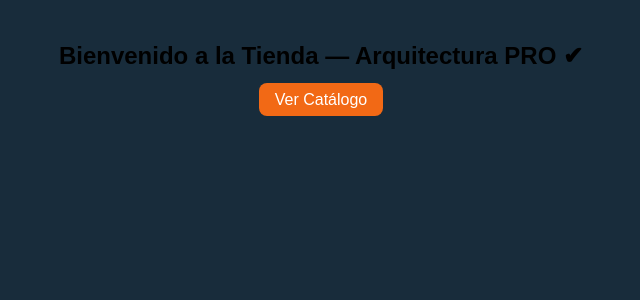
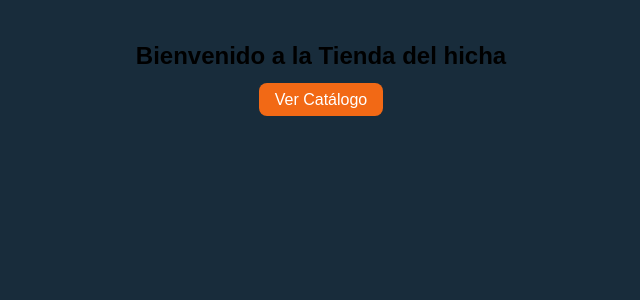
Before and after one commit to Kthostore/eldoce-ecommerce, a React (Vite) app: page / in a window 1280 px wide. Shown: the top 300 px of the page, without its empty margins (319-959 px from the left). Built offline with nearby package versions, Linux system fonts and the light colour scheme.

Commit message:
update app.jsx

```diff
--- a/src/app.jsx
+++ b/src/app.jsx
@@ -5,7 +5,7 @@ export default function App() {
   return (
     <div className="p-6 text-center">
       <h1 className="text-2xl font-bold mb-4">
-        Bienvenido a la Tienda — Arquitectura PRO ✔
+        Bienvenido a la Tienda del hicha
       </h1>
 
       <Link
```
